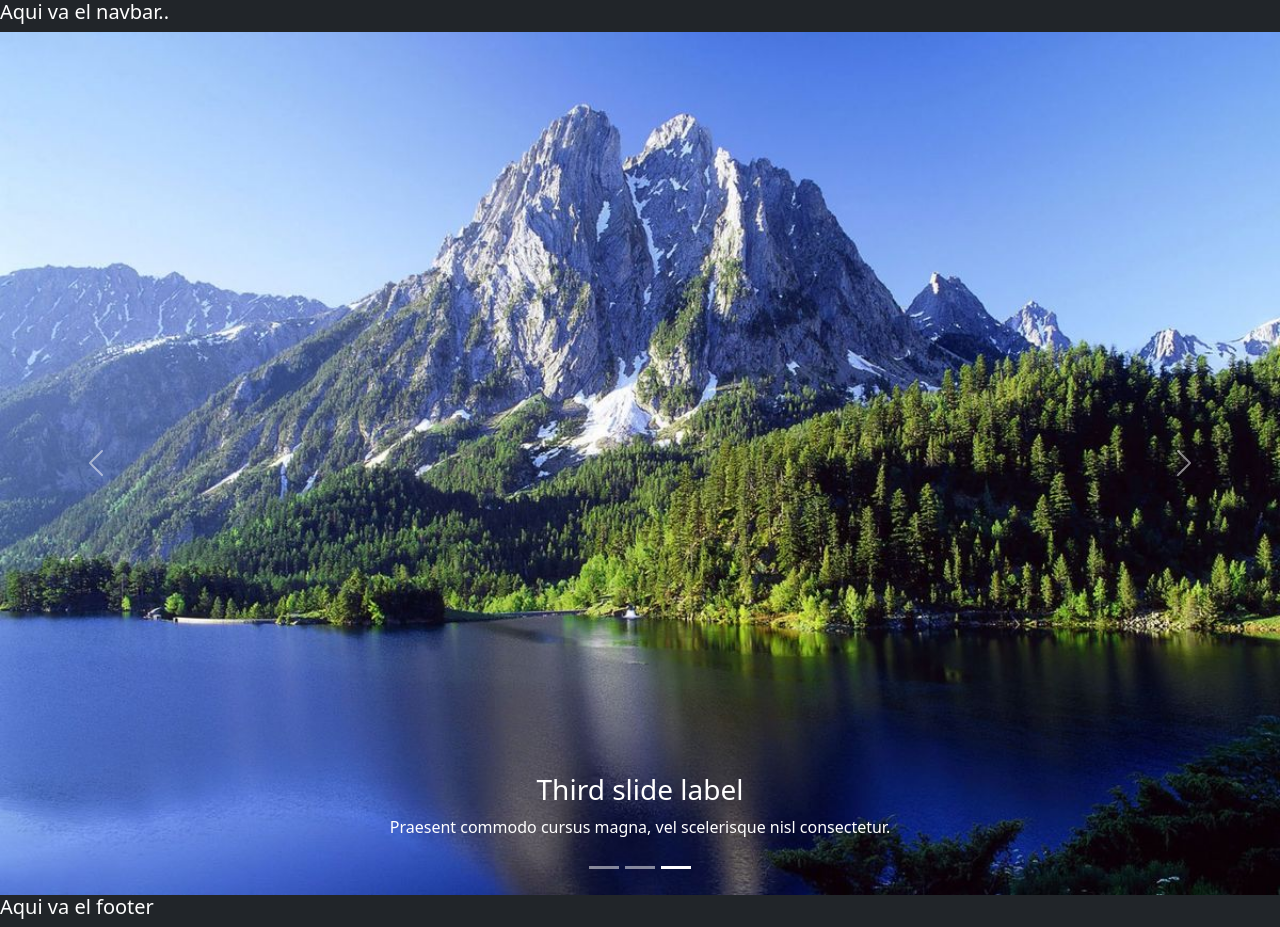
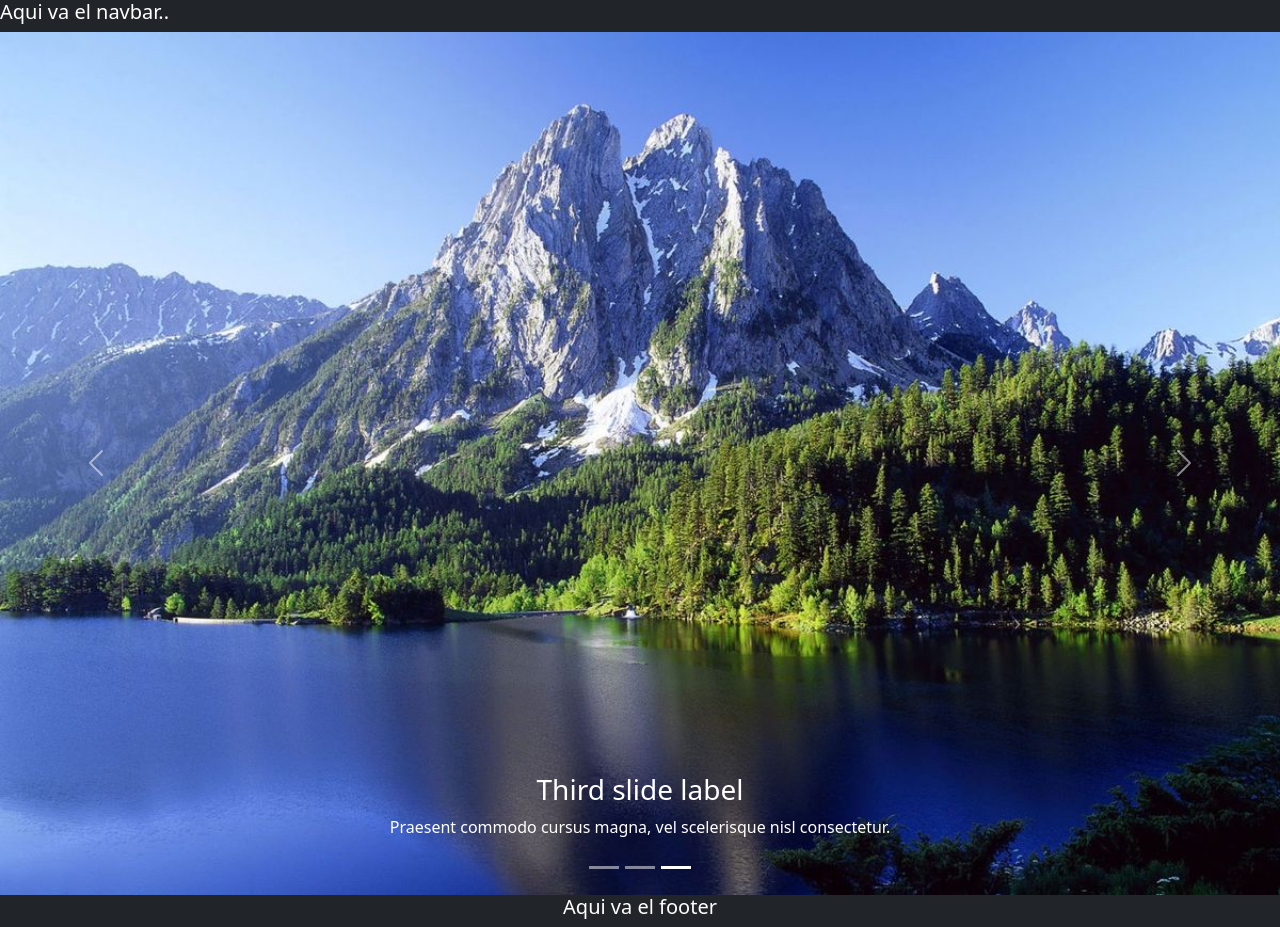
Before and after one commit to nicosalasaraoz/Blog_Noticias, a React (Create React App) app: page / in a window 1280 px wide. Built offline with nearby package versions, Linux system fonts and the light colour scheme.

Commit message:
iniciando estilos en footer

```diff
--- a/src/Components/Footer.js
+++ b/src/Components/Footer.js
@@ -3,7 +3,7 @@ import React from "react";
 const Footer = () => {
   return (
     <>
-      <footer className="mt-auto bg-dark text-white">
+      <footer className="mt-auto bg-dark text-white text-center">
         <h5>Aqui va el footer</h5>
       </footer>
     </>
```
